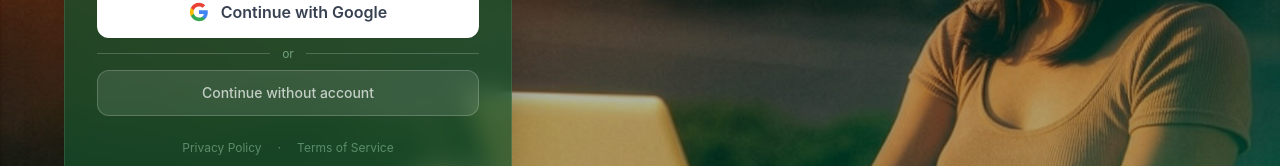
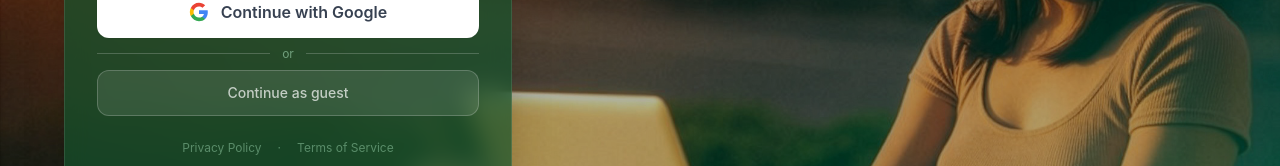
Before and after one commit to helloluis/minai, a Next.js app in the folder apps/web/: page / in a window 1280 px wide. Shown: the part 384-550 px from the top of the page. Built offline with nearby package versions, Linux system fonts and the light colour scheme; no server answers.

Commit message:
Landing page: 'Continue as guest' instead of 'Continue without account'

```diff
--- a/apps/web/src/components/AuthRedirect.tsx
+++ b/apps/web/src/components/AuthRedirect.tsx
@@ -61,7 +61,7 @@ export function GuestLoginButton() {
       {loading ? (
         <div className="w-4 h-4 border-2 border-gray-400 border-t-transparent rounded-full animate-spin" />
       ) : (
-        'Continue without account'
+        'Continue as guest'
       )}
     </button>
   );
```
